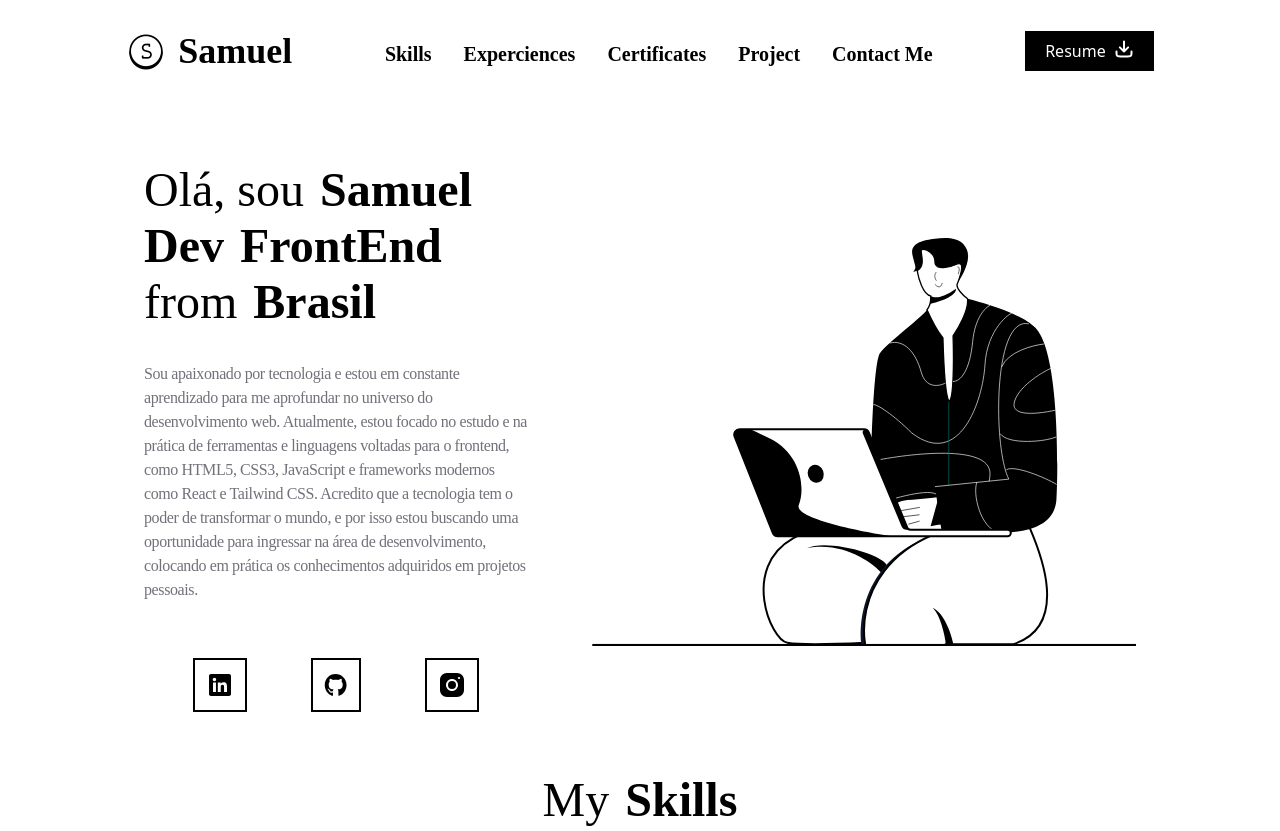
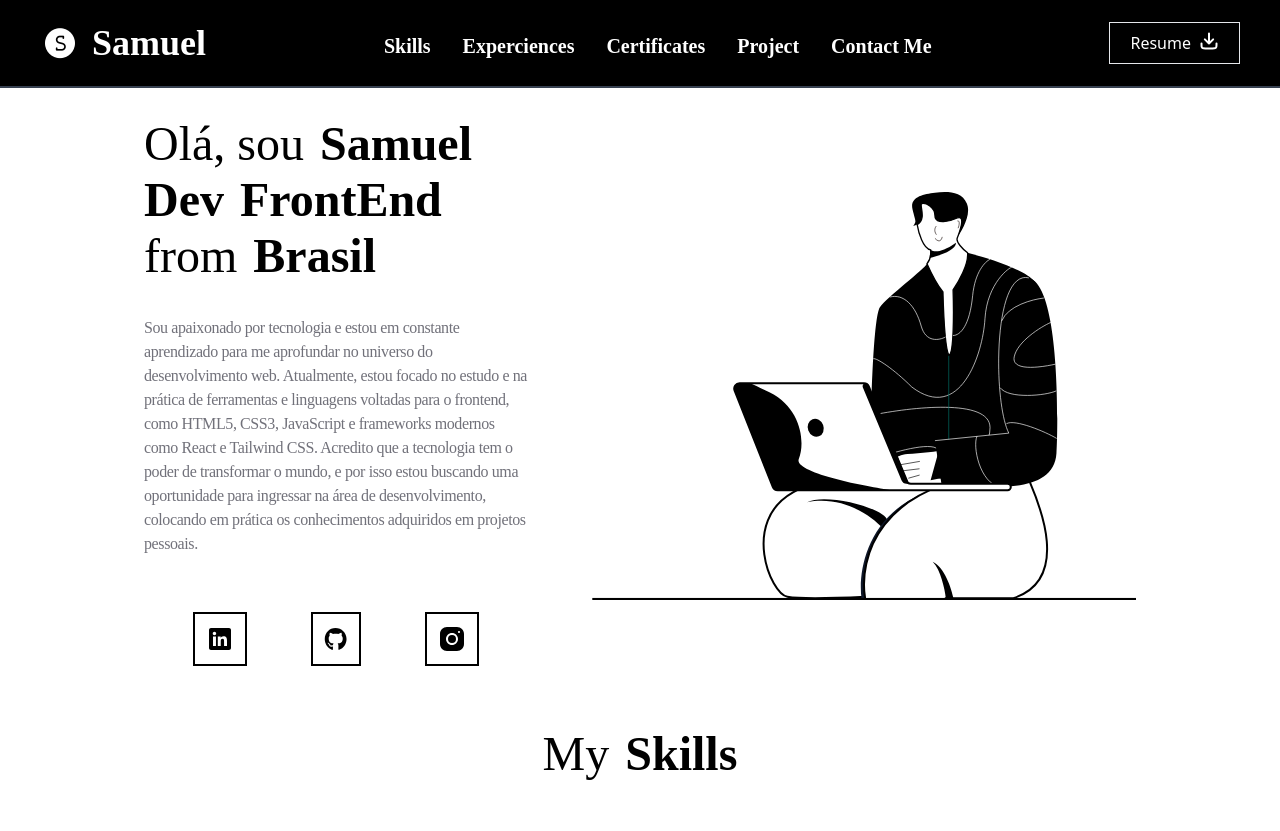
Before and after one commit to SaamuelSilvaa/portfolio-dev-new, a plain HTML site: page index.html in a window 1280 px wide. Shown: the top 831 px of the page. Drawn offline with nearby package versions, Linux system fonts and the light colour scheme.

Commit message:
fix header

```diff
--- a/index.html
+++ b/index.html
@@ -10,29 +10,43 @@
 </head>
 
 <body>
-    <header class="flex h-104 py-6 px-20 justify-around items-center ">
+    <header class="flex px-10 py-4 justify-between items-center border-b-2 border-gray-700  w-full bg-black fixed ">
 
         <div class="flex gap-3">
             <p> <img class="pt-2" src="/src/assets/images/icons-s-40.png" alt=""> </p>
-            <p class="text-black text-4xl font-bold font-['Sora'] capitalize leading-normal ">Samuel</p>
+             <a href="#home"><button class="text-white text-4xl font-bold font-['Sora'] capitalize leading-normal ">Samuel</button></a>
+
         </div>
 
         <nav class=" justify-around gap-8 inline-flex h-6">
-            <button class="text-black text-xl font-bold font-['Sora'] capitalize leading-normal ">Skills</button>
-            <button class="text-black text-xl font-bold font-['Sora'] capitalize leading-normal ">Experciences</button>
-            <button class="text-black text-xl font-bold font-['Sora'] capitalize leading-normal ">Certificates</button>
-            <button class="text-black text-xl font-bold font-['Sora'] capitalize leading-normal ">Project</button>
-            <button class="text-black text-xl font-bold font-['Sora'] capitalize leading-normal ">Contact Me</button>
+            <a href="#skills">
+                <button class="text-white text-xl font-bold font-['Sora'] capitalize leading-normal ">Skills</button>
+            </a>
+            <a href="#experience">
+                <button
+                    class="text-white text-xl font-bold font-['Sora'] capitalize leading-normal ">Experciences</button>
+            </a>
+            <a href="#certificates">
+                <button
+                    class="text-white text-xl font-bold font-['Sora'] capitalize leading-normal ">Certificates</button>
+            </a>
+            <a href="#projects"><button
+                    class="text-white text-xl font-bold font-['Sora'] capitalize leading-normal ">Project</button>
+            </a>
+            <a href="#contact">
+                <button class="text-white text-xl font-bold font-['Sora'] capitalize leading-normal ">Contact
+                    Me</button>
+            </a>
         </nav>
 
-        <button class=" flex bg-black text-white py-2 px-5 gap-2">
+        <button class=" flex bg-black text-white py-2 px-5 gap-2 border">
             <p>Resume</p>
             <img src="/src/assets/images/download.svg" alt="">
         </button>
 
     </header>
 
-    <section class="px-28 py-15 pt-10">
+    <section id="home" class="px-28 py-15 pt-24">
         <aside class="flex px-8">
 
             <div class="flex flex-col py-5 justify-center gap-8">
@@ -57,7 +71,13 @@
 
 
 
-                <p class="text-zinc-500 text-base font-normal font-['Sora'] leading-normal tracking-tight w-96">Sou apaixonado por tecnologia e estou em constante aprendizado para me aprofundar no universo do desenvolvimento web. Atualmente, estou focado no estudo e na prática de ferramentas e linguagens voltadas para o frontend, como HTML5, CSS3, JavaScript e frameworks modernos como React e Tailwind CSS. Acredito que a tecnologia tem o poder de transformar o mundo, e por isso estou buscando uma oportunidade para ingressar na área de desenvolvimento, colocando em prática os conhecimentos adquiridos em projetos pessoais.  </p>
+                <p class="text-zinc-500 text-base font-normal font-['Sora'] leading-normal tracking-tight w-96">Sou
+                    apaixonado por tecnologia e estou em constante aprendizado para me aprofundar no universo do
+                    desenvolvimento web. Atualmente, estou focado no estudo e na prática de ferramentas e linguagens
+                    voltadas para o frontend, como HTML5, CSS3, JavaScript e frameworks modernos como React e Tailwind
+                    CSS. Acredito que a tecnologia tem o poder de transformar o mundo, e por isso estou buscando uma
+                    oportunidade para ingressar na área de desenvolvimento, colocando em prática os conhecimentos
+                    adquiridos em projetos pessoais. </p>
                 <div class="flex justify-center gap-16 pt-6 ">
 
                     <button class="border-2 border-black  p-2.5">
@@ -91,7 +111,7 @@
         </aside>
     </section>
 
-    <section class="py-15 px-20">
+    <section id="skills" class="py-15 px-20 ">
         <aside class="px-8">
             <div class="flex gap-4 justify-center py-5 pt-10">
                 <h1 class="text-black text-5xl font-normal font-['Sora'] leading-[56px]">My</h1>
@@ -171,7 +191,7 @@
         </aside>
     </section>
 
-    <section class=" h-956 h-100% bg-black py-15 px-20">
+    <section id="experience" class=" h-956 h-100% bg-black py-15 px-20">
 
         <article class="flex justify-center items-center pt-10 ">
 
@@ -243,7 +263,7 @@
 
     </section>
 
-    <section class=" h-956 h-100% bg-white  py-15 px-20">
+    <section id="certificates" class=" h-956 h-100% bg-white  py-15 px-20 ">
 
         <article class="flex justify-center items-center pt-10 ">
 
@@ -259,10 +279,10 @@
                 <div class="flex  justify-between inline-flex">
                     <div class="flex gap-3">
                         <img class="w-12 h-8" src="/src/assets/images/icon-senai.png" alt="">
-                        <p class="text-black text-2xl font-semibold  leading-7">Criação de páginas para internet
+                        <p class="text-black text-2xl font-semibold  leading-7">Desenvolvimento Web
                             utilizando - HTML5, CSS3 E JAVASCRIPT (SENAI - 160h)</p>
                     </div>
-                    <div class="text-gray-600 text-base font-normal  leading-tight">Mar 2022 - Atual</div>
+                    <div class="text-gray-600 text-base font-normal  leading-tight">Ago 2024 - Dez 2024</div>
 
                 </div>
                 <div class="">
@@ -284,7 +304,7 @@
                         <p class="text-white text-2xl font-semibold  leading-7">Análise e Desenvolvimento de Sistemas
                             (UNICSUL - Tecnólogo) </p>
                     </div>
-                    <div class="text-white text-base font-normal  leading-tigh">Set 2018 - Mar 2022</div>
+                    <div class="text-white text-base font-normal  leading-tigh">Jan 2021 - Jun 2023</div>
 
                 </div>
                 <div class="">
@@ -303,7 +323,7 @@
                         <p class="text-black text-2xl font-semibold  leading-7"> Curso Web Moderno Completo com
                             JavaScript (Udemy - 97h)</p>
                     </div>
-                    <div class="text-gray-600 text-base font-normal  leading-tigh">Set 2017 - Ago 2018</div>
+                    <div class="text-gray-600 text-base font-normal  leading-tigh">Out 2022 - Dez 2022</div>
 
                 </div>
                 <div class="">
@@ -345,7 +365,7 @@
 
     </section>
 
-    <section class="bg-black py-15 px-20 ">
+    <section id="projects" class="bg-black py-15 px-20 ">
         <div class=" gap-4 flex items-center justify-center pt-10">
             <p class="text-white text-5xl font-normal font-['Sora'] leading-[56px]">My</p>
             <p class="text-white text-5xl font-extrabold font-['Sora'] leading-[56px]">Projects</p>
@@ -393,7 +413,8 @@
 
             <aside class="flex gap-16 pb-20">
                 <div class="flex ">
-                    <img class="border border-black rounded-lg shadow" src="/src/assets/images/pokemon-search.png" alt="">
+                    <img class="border border-black rounded-lg shadow" src="/src/assets/images/pokemon-search.png"
+                        alt="">
                 </div>
 
                 <div class="flex flex-col gap-4">
@@ -415,7 +436,7 @@
 
     </section>
 
-    <section class="py-15 px-20 pt-20 flex gap-20 pb-20">
+    <section id="contact" class="py-15 px-20 pt-20 flex gap-20 pb-20">
         <aside class="px-8 ">
             <div class="flex flex-col gap-6">
 
@@ -480,14 +501,12 @@
 
     </section>
 
-
-
     <footer class="h-100 bg-black py-15 px-20 pt-5 items-center justify-between flex text-2xl pb-5">
         <div class="flex gap-3">
             <p> <img class="pt-2" src="/src/assets/images/icons-s-40.png" alt=""> </p>
             <p class="text-white text-4xl font-bold font-['Sora'] capitalize leading-normal ">Samuel</p>
         </div>
-<p class="text-white"> &copy; 2024 </p>
+        <p class="text-white"> &copy; 2024 </p>
     </footer>
 </body>
 
```
